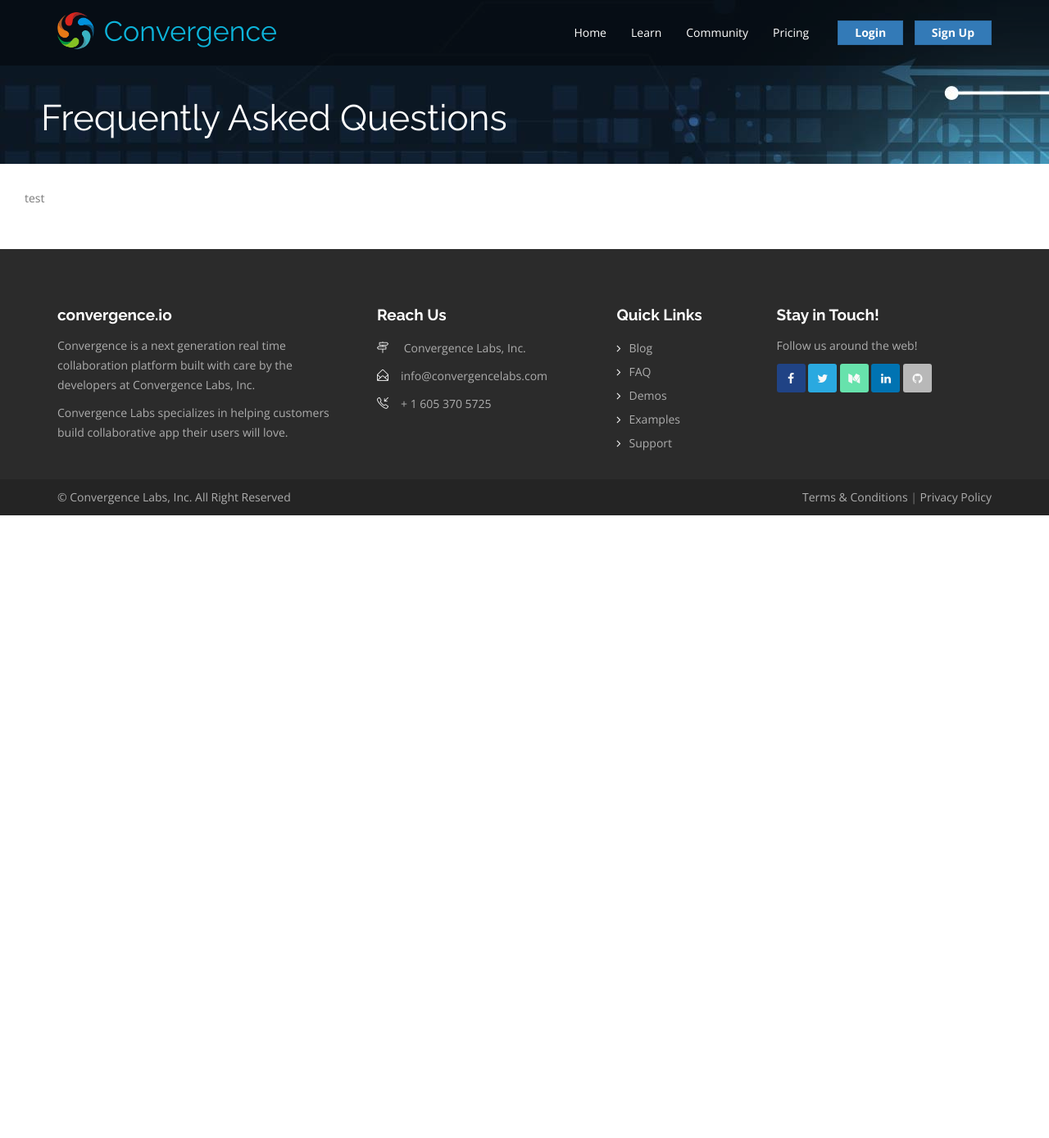
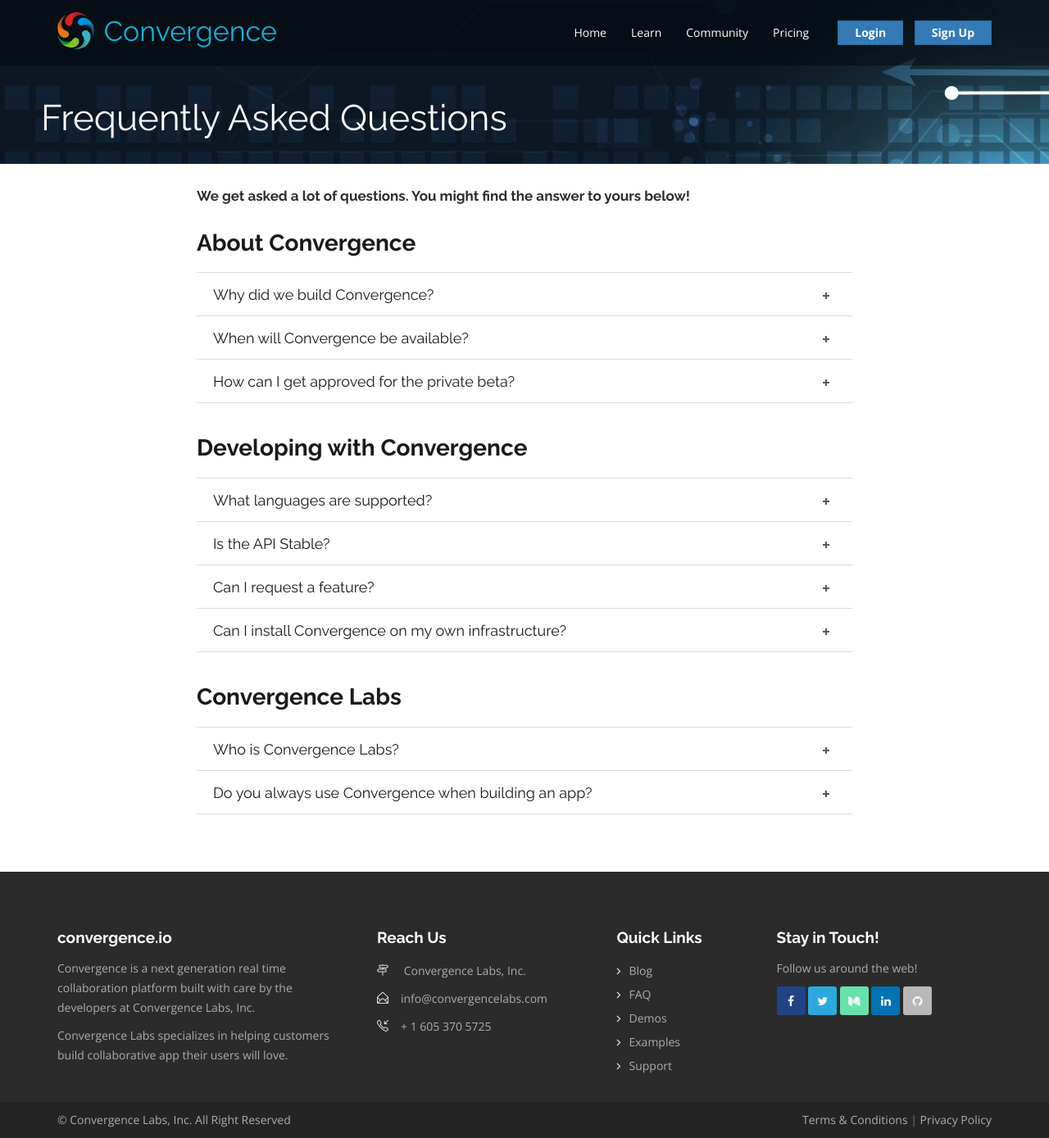
Before and after one commit to convergencelabs/convergence-io, a Jekyll site: the page built from pages/faq.html, in a window 1280 px wide and 1389 px high. Shown: the whole window at 82% size. Built offline with Jekyll 4.4.1, drawn with Linux system fonts in a browser that asks for light colours.

Commit message:
Implemented the beginnings of an FAQ section.

```diff
--- /dev/null
+++ b/_data/faqs.yaml
@@ -0,0 +1,33 @@
+- title: About Convergence
+  questions:
+    - q: Why did we build Convergence?
+      a: Because we think everyone should be able to build highly collaborative apps for their users without having to be experts in  distributed concurrency control algorithms or having to build chat, presence, users, security, and other functionality from scratch.
+
+    - q: When will Convergence be available?
+      a: We have been working on Convergence for amost two years now. We want to ensure that the product is easy to use and rock solid before launching. We are currently executing a private beta and have several participants, several of whom are going live shortly. Within the next few months we anticipate launching a public beta program, followed by a general availbility. We will keep you posted.
+
+    - q: How can I get approved for the private beta?
+      a: We are looking for developers who are serious about building an application. While we would like to support everyone, we have gotten a lot of interest and are not approving people that just want to "play" with the service. If you have an actual application in mind that Convergence could help with, please tell us about it when you request an invite.
+
+
+- title: Developing with Convergence
+  questions:
+    - q: What languages are supported?
+      a: Presently we are launching with support for <strong>JavaScript</strong> and <strong>TypeScript</strong> along with any other interoperable languages. In the near term we also anticipate a Java / Scala client as well.
+
+    - q: Is the API Stable?
+      a: Not quite, but it is getting there. We will be updating our documentation to identify areas of the API that are still under development and may change.
+
+    - q: Can I request a feature?
+      a: Absolutely! At the moment the best way is to email use at info [at] convergencelabs [dot] com. We plan on opening up a discussion forum soon to allow better collaboration with the community.
+
+    - q: Can I install Convergence on my own infrastructure?
+      a: We are considering on this option right now. If you are interested please let us know.
+
+- title: Convergence Labs
+  questions:
+    - q: Who is Convergence Labs?
+      a: Convergence Labs is the company that makes the Convergence Service. In addition to building Convergence (the product), Convergence Labs are eperts in building real time collaborative end user applications. We help customers build highly effective collaborative applications.
+
+    - q: Do you always use Convergence when building an app?
+      a: Obviously we think Convergence is a great choice for many applications, but some times the customer has a particular tech stack in mind. The value of Convergence Labs is our in-depth experieince in building collaborative applications.
--- /dev/null
+++ b/_includes/accordion-item.html
@@ -0,0 +1,13 @@
+<!-- Accordion Item -->
+<div class="toggle">
+  <div class="toggle-title ">
+    <h3>
+      <i></i>
+      <span class="title-name">{{include.title}}</span>
+    </h3>
+  </div>
+  <div class="toggle-inner">
+    <p>{{include.content}}</p>
+  </div>
+</div>
+<!-- Accordion Item End -->
--- /dev/null
+++ b/_includes/faq-group.html
@@ -0,0 +1,8 @@
+<div class="faq-group">
+  <h2>{{include.group.title}}</h2>
+  <div class="questions">
+  {% for item in include.group.questions %}
+    {% include accordion-item.html title=item.q content=item.a %}
+  {% endfor %}
+  </div>
+</div>
--- a/_includes/html-head.html
+++ b/_includes/html-head.html
@@ -20,5 +20,9 @@
   <link href='http://fonts.googleapis.com/css?family=Raleway:400,700,800&amp;subsetting=all' rel='stylesheet' type='text/css'>
   <link href='http://fonts.googleapis.com/css?family=Open+Sans:400italic,400,800,700,300' rel='stylesheet' type='text/css'>
 
+  <script src="/assets/lib/jquery/jquery.min.js"></script>
+  <script src="/assets/lib/bootstrap-3.3.7-dist/js/bootstrap.min.js" type="text/javascript"></script>
+  <script src="/assets/lib/modernizr.min.js" type="text/javascript"></script>
+  <script src="/assets/lib/highlightjs/highlight.min.js"></script>
 </head>
 <body data-spy="scroll" data-target=".navigation">
--- a/_includes/scripts.html
+++ b/_includes/scripts.html
@@ -1,5 +1,2 @@
-<script src="/assets/lib/jquery/jquery.min.js"></script>
-<script src="/assets/lib/bootstrap-3.3.7-dist/js/bootstrap.min.js" type="text/javascript"></script>
-<script src="/assets/lib/modernizr.min.js" type="text/javascript"></script>
-<script src="/assets/lib/highlightjs/highlight.min.js"></script>
+
 <script src="/assets/js/convergence.js" type="text/javascript"></script>
--- /dev/null
+++ b/_sass/accordian.scss
@@ -0,0 +1,67 @@
+$lightgrey: #dddddd;
+$textcolor: #3b3b3b;
+
+/* Styles for page */
+.accordian-container {
+  margin: auto;
+}
+
+.toggle {
+  &:last-child {
+    border-bottom: 1px solid $lightgrey;
+  }
+
+  .toggle-title {
+    position: relative;
+    display: block;
+    border-top: 1px solid $lightgrey;
+    margin-bottom: 6px;
+
+    h3 {
+      font-size: 18px;
+      margin: 0px;
+      line-height: 1;
+      cursor: pointer;
+      font-weight: 200;
+
+    }
+
+    &.active h3 {
+    }
+  }
+  .toggle-inner {
+    padding: 7px 25px 10px 25px;
+    display: none;
+    margin: -7px 0 6px;
+    div {
+      max-width: 100%;
+    }
+  }
+  .toggle-title {
+    .title-name {
+      display: block;
+      padding: 18px 20px 10px;
+    }
+    a i {
+      font-size: 22px;
+      margin-right: 5px;
+    }
+    i {
+      position: absolute;
+      background: url('/assets/img/accordion_plus_minus.png') 0px -24px no-repeat;
+      width: 24px;
+      height: 24px;
+      -webkit-transition: all 0.3s ease;
+      -moz-transition: all 0.3s ease;
+      -o-transition: all 0.3s ease;
+      -ms-transition: all 0.3s ease;
+      transition: all 0.3s ease;
+      margin: 20px;
+      right: 0;
+      top: -4px;
+    }
+    &.active i {
+      background: url('/assets/img/accordion_plus_minus.png') 0px 0px no-repeat;
+    }
+  }
+}
--- /dev/null
+++ b/_sass/faq.scss
@@ -0,0 +1,6 @@
+div.faq-group {
+  margin-bottom: 40px;
+  h2 {
+    font-size: 28px;
+  }
+}
--- a/assets/css/convergence.scss
+++ b/assets/css/convergence.scss
@@ -9,6 +9,8 @@
 @import "page";
 @import "header";
 @import "pricing";
+@import "accordian";
+@import "faq";
 
 /* ==========================================================================
 Media Queries
--- a/assets/js/convergence.js
+++ b/assets/js/convergence.js
@@ -39,3 +39,21 @@
     selectedBox.addClass(o);
   }
 }
+
+function initAccordion(id) {
+  const root = $("#" + id);
+  const toggles = root.find(".toggle .toggle-title");
+
+  if (toggles.hasClass('active')) {
+    $(".toggle .toggle-title.active").closest('.toggle').find('.toggle-inner').show();
+  }
+
+  toggles.click(function () {
+    if ($(this).hasClass('active')) {
+      $(this).removeClass("active").closest('.toggle').find('.toggle-inner').slideUp(200);
+    }
+    else {
+      $(this).addClass("active").closest('.toggle').find('.toggle-inner').slideDown(200);
+    }
+  });
+}
--- /dev/null
+++ b/pages/faq.html
@@ -0,0 +1,20 @@
+---
+title: Frequently Asked Questions
+permalink: /faq/
+layout: page
+---
+<div class="mw800">
+  <h4>We get asked a lot of questions. You might find the answer to yours below!</h4>
+  <br/>
+
+  <div class="faq-groups" id="faqs">
+  {% for group in site.data.faqs %}
+    {% include faq-group.html group=group %}
+  {% endfor %}
+  </div>
+</div>
+<script>
+  $( document ).ready(function() {
+    initAccordion("faqs");
+  });
+</script>
--- a/pages/faq.md
+++ /dev/null
@@ -1,7 +0,0 @@
----
-title: Frequently Asked Questions
-permalink: /faq/
-layout: page
----
-
-test
```
Also changed, not shown: assets/img/accordion_plus_minus.png (added).
